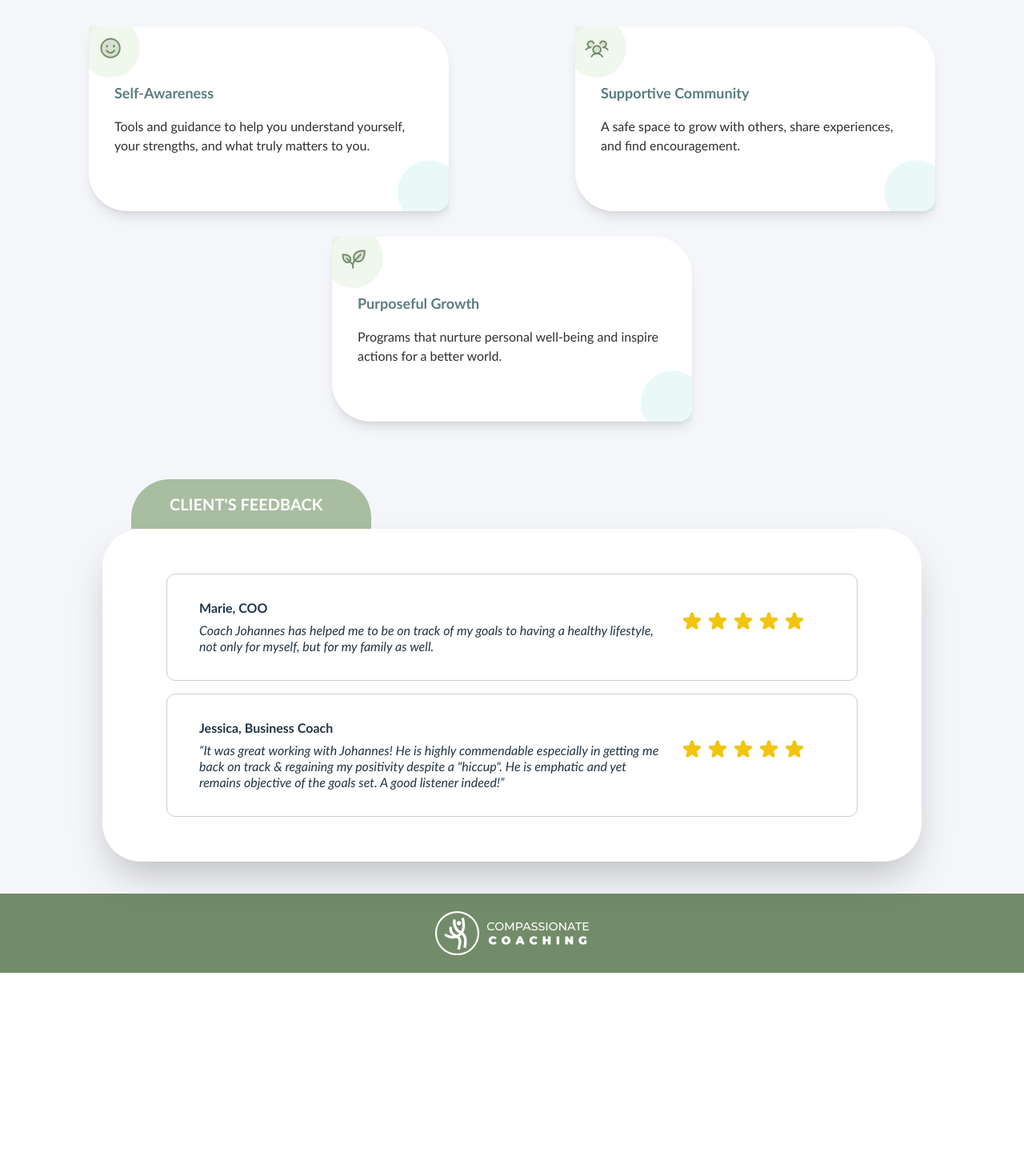
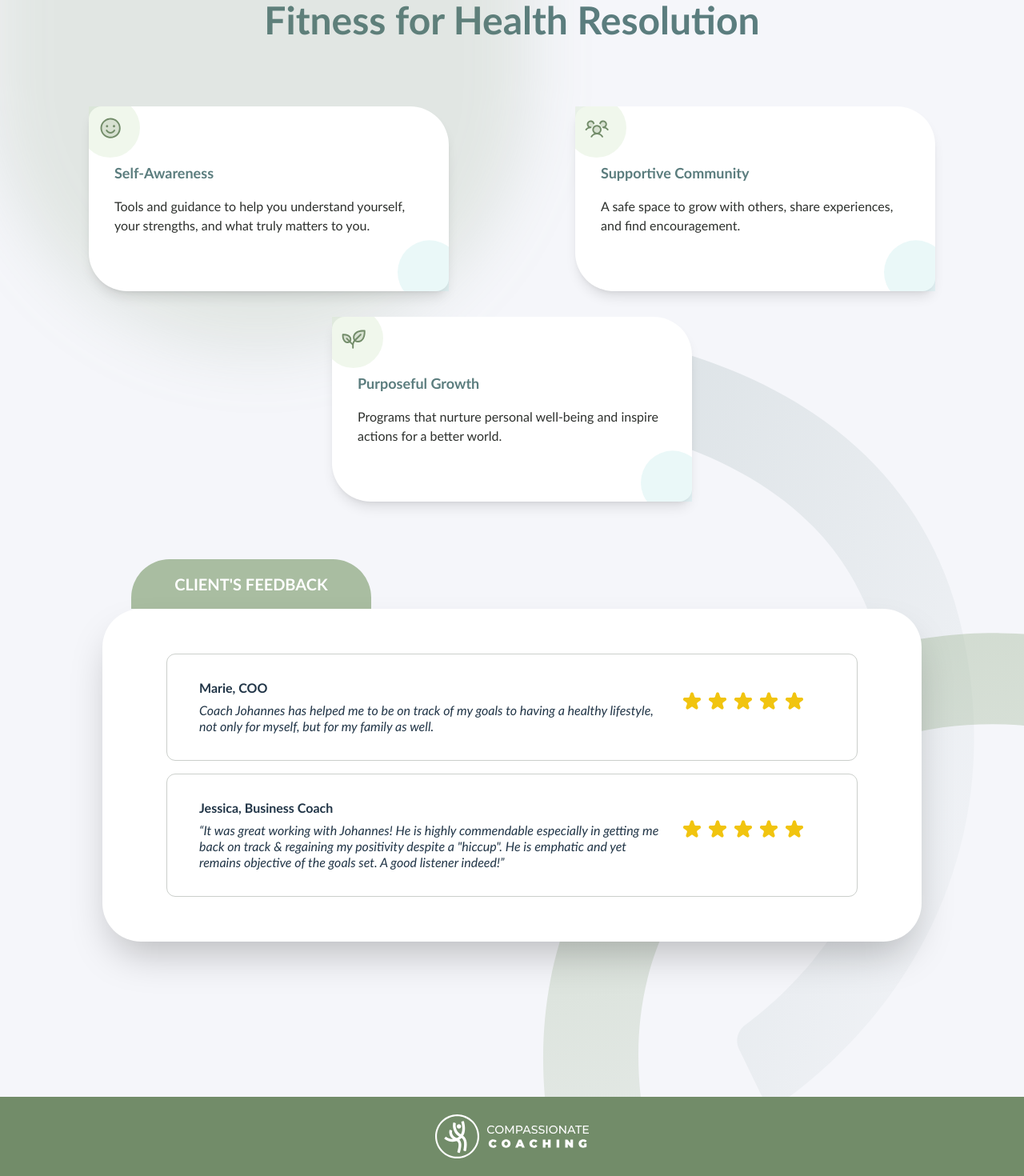
Before and after one commit to cjysmb/profile-web-app, a React (Vite) app: page / in a window 1280 px wide. Shown: the part 1062-2532 px from the top of the page at 80% size. Before the commit the page ends 2278 px from the top, so only its background shows below. Built offline with nearby package versions, Linux system fonts and the light colour scheme.

Commit message:
FIX: Update about us section

```diff
--- a/src/components/about.tsx
+++ b/src/components/about_us/about.tsx
@@ -1,4 +1,4 @@
-import { AboutUs } from "../data";
+import { AboutUs } from "../../data";
 
 export const About = () => {
     const headerTextClass = "text-[#728C69] font-bold text-[16px] sm:text-[18px] uppercase";
@@ -9,7 +9,7 @@ export const About = () => {
     const cardDefaultIconClass = "w-16 h-16 absolute";
 
     return (
-        <section className="w-full bg-[#F5F6FA] snap-start
+        <section className="w-full snap-start
         flex flex-col items-center
         p-8
         2xl:px-40 2xl:py-[120px]">
--- /dev/null
+++ b/src/components/about_us/aboutUs.tsx
@@ -0,0 +1,18 @@
+import { About } from "./about"
+import { Feedback } from "./feedback";
+import VectorBG  from "../../assets/icons/about/vectorbg.svg";
+
+export const AboutUs = () => {
+    // bg-gradient-to-b from-[#E1EEDA] to-[#ffffff] overflow-hidden
+    return (
+        <div className="relative w-full min-h-screen bg-[#F5F6FA] pt-[100px] pb-[154px]">
+            {/* <div className="absolute top-[-50px] left-[-100px] w-[600px] h-[600px] rounded-full bg-[#728C69]/10 blur-3xl z-0" /> */}
+            <div className="absolute top-[-100px] right-[620px] w-[673px] h-[800px] rounded-full bg-[#728C69]/15 blur-2xl z-0" />
+            <div className="absolute bottom-0 right-0 z-0">
+                <img src={VectorBG} alt="vector" />
+            </div>
+            <About />
+            <Feedback />
+        </div>
+    )
+}
--- a/src/components/feedback.tsx
+++ b/src/components/about_us/feedback.tsx
@@ -1,17 +1,23 @@
-import { Testimonials } from "../data";
-import Star from "../assets/icons/about/star.svg";
+import { Testimonials } from "../../data";
+import Star from "../../assets/icons/about/star.svg";
 
 export const Feedback = () => {
-    const titleClass = "ml-[36px] rounded-tl-[48px] rounded-tr-[48px] px-[48px] py-[16px] uppercase text-white text-[20px] font-bold bg-[#A9BDA1] w-[300px]";
+    const titleClass = `ml-[36px] rounded-tl-[48px] rounded-tr-[48px] uppercase text-white font-bold bg-[#A9BDA1]
+    px-[32px] py-[8px] w-[280px] text-[16px] text-center
+    md:px-[48px] py-[16px] md:w-[300px] md:text-[20px]
+    `;
     const nameClass = "text-left font-semibold text-[16px] leading-[20px]";
     const statementClass = "text-left text-pretty w-full italic mt-2 font-normal text-[16px] leading-[20px]";
 
     return (
-        <section className="w-full flex flex-col items-center bg-[#F5F6FA]
+        <section className="w-full flex flex-col items-center
+        relative
+        z-10
         p-10
         xl:px-32
         2xl:px-40
-        ">
+        "
+        style={{ zIndex: "100" }}>
             <div className="w-full 2xl:w-3/4">
                 <div className={titleClass}>
                     {Testimonials.title}
@@ -21,7 +27,8 @@ export const Feedback = () => {
                 lg:px-16
                 xl:px-20
                 2xl:px-24
-                ">
+                "
+                >
                     {Testimonials.clients.map((client, index) => (
                         index <= 4 && (
                             <div key={index} className="flex space-between my-4 border border-[#CBCFCB] rounded-[11px] px-10 py-8
--- a/src/components/footer.tsx
+++ b/src/components/footer.tsx
@@ -3,7 +3,15 @@ import Logo from '../assets/icons/footer/Logo.svg';
 export const Footer = () => {
     return (
         <section className="w-full flex justify-center items-center bg-[#728C69] py-[22px]">
+            <a onClick={() => {
+                window.scrollTo({
+                    top: 0,
+                    behavior: 'smooth',
+                });
+            }}
+            className="cursor-pointer">
             <img src={Logo} alt="Footer Image" />
+            </a>
         </section>
     )
 }
--- a/src/components/header.tsx
+++ b/src/components/header.tsx
@@ -19,7 +19,7 @@ export const Header = () => {
     }
 
     const headerClass = "text-[#5B7D7E] font-bold text-[24px] md:text-[24px] lg:text-[28px] 2xl:text-[32px]";
-    const textClass = "text[#2D302D] font-normal text-balance w-[3/4] text-[16px] sm:text-[18px] md:text-[20px]";
+    const textClass = "text[#2D302D] font-normal text-pretty w-[3/4] text-[16px] sm:text-[18px] md:text-[20px]";
 
     return (
         <section className="
--- a/src/views/Home.tsx
+++ b/src/views/Home.tsx
@@ -1,15 +1,13 @@
-import { About } from "../components/about"
-import { Feedback } from "../components/feedback"
-import { Footer } from "../components/footer"
-import { Header } from "../components/header"
+import { AboutUs } from "../components/about_us/aboutUs";
+import { Footer } from "../components/footer";
+import { Header } from "../components/header";
 
 
 export const Home = () => {
     return (
         <div className="w-full snap-y snap-mandatory">
             <Header />
-            <About />
-            <Feedback />
+            <AboutUs />
             <Footer />
         </div>
     )
```
Also changed, not shown: src/assets/icons/about/vectorbg.svg (added).
